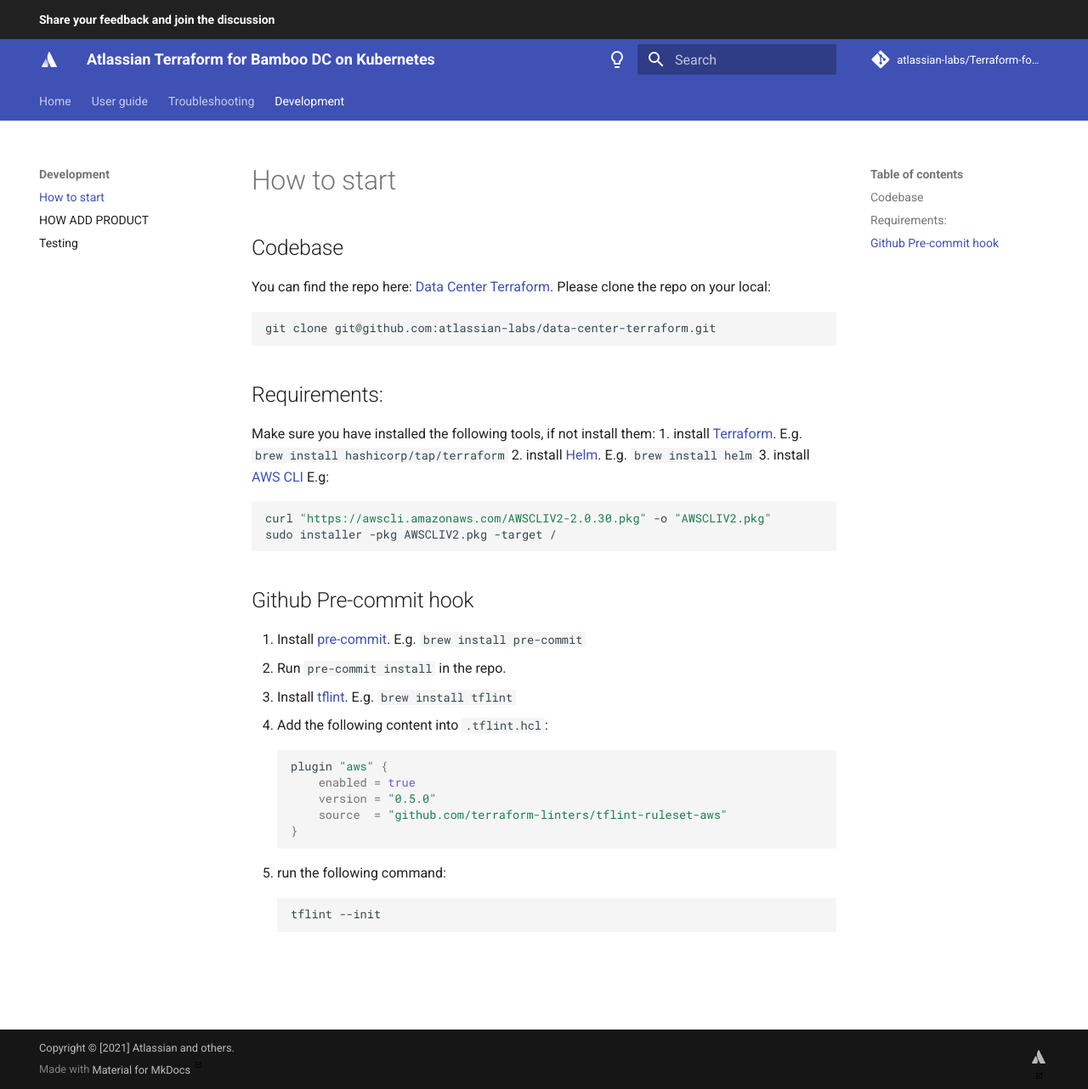
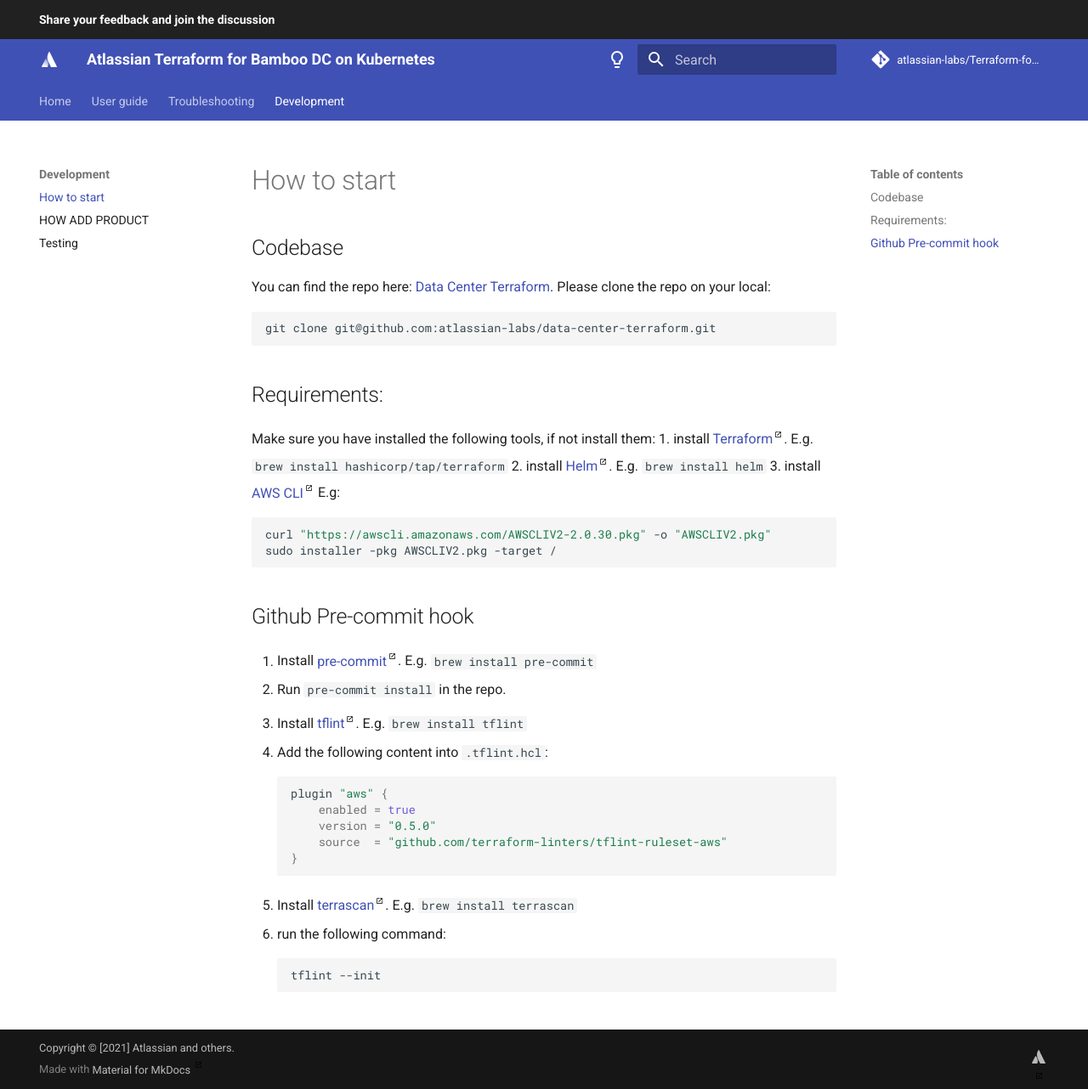
Before and after one commit to atlassian-labs/data-center-terraform, an MkDocs documentation site: the page built from docs/docs/development/HOW_TO_START.md, in a window 1280 px wide and 1282 px high. Shown: the whole window at 85% size. Built offline with MkDocs 1.6.1 and Material for MkDocs 9.7.7, drawn with Linux system fonts in a browser that asks for light colours; comment, search, counter and statistics services are not loaded; some of the changed lines change nothing that is shown.

Commit message:
Added terrascan into precommit hood - stuff is commented until vulnerabilities get resolved

````diff
--- a/docs/docs/development/HOW_TO_START.md
+++ b/docs/docs/development/HOW_TO_START.md
@@ -10,9 +10,9 @@
 
 ## Requirements:
 Make sure you have installed the following tools, if not install them:
-1. install [Terraform](https://learn.hashicorp.com/tutorials/terraform/install-cli). E.g. `brew install hashicorp/tap/terraform`
-2. install [Helm](https://helm.sh/docs/intro/install/). E.g. `brew install helm`
-3. install [AWS CLI](https://docs.aws.amazon.com/cli/latest/userguide/install-cliv2.html) E.g:
+1. install [Terraform](https://learn.hashicorp.com/tutorials/terraform/install-cli){.external}. E.g. `brew install hashicorp/tap/terraform`
+2. install [Helm](https://helm.sh/docs/intro/install/){.external}. E.g. `brew install helm`
+3. install [AWS CLI](https://docs.aws.amazon.com/cli/latest/userguide/install-cliv2.html){.external} E.g:
 
 ```shell
 curl "https://awscli.amazonaws.com/AWSCLIV2-2.0.30.pkg" -o "AWSCLIV2.pkg"
@@ -20,9 +20,9 @@
 ```
 
 ## Github Pre-commit hook
-1. Install [pre-commit](https://pre-commit.com/). E.g. `brew install pre-commit`
+1. Install [pre-commit](https://pre-commit.com/){.external}. E.g. `brew install pre-commit`
 2. Run `pre-commit install` in the repo.
-3. Install [tflint](https://github.com/terraform-linters/tflint). E.g. `brew install tflint`
+3. Install [tflint](https://github.com/terraform-linters/tflint){.external}. E.g. `brew install tflint`
 4. Add the following content into `.tflint.hcl`:
     ```hcl
     plugin "aws" {
@@ -31,6 +31,7 @@
         source  = "github.com/terraform-linters/tflint-ruleset-aws"
     }
     ```
+5. Install [terrascan](https://github.com/accurics/terrascan){.external}. E.g. `brew install terrascan`
 5. run the following command:
     ```shell
     tflint --init
````
Also changed, not shown: .pre-commit-config.yaml.
